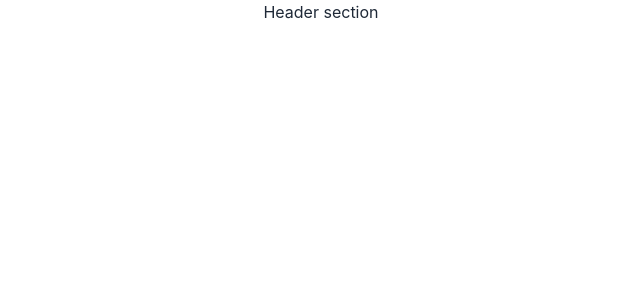
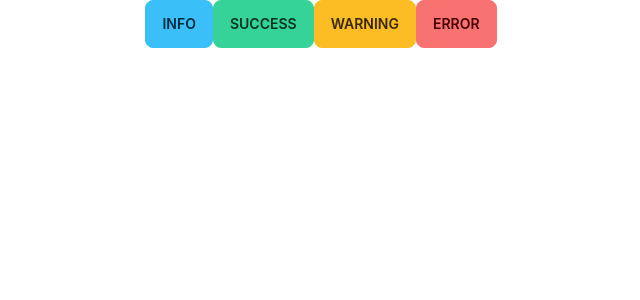
Before and after one commit to Elias-Gti/doctors-portal-app, a React (Create React App) app: page / in a window 1280 px wide. Shown: the top 300 px of the page, without its empty margins (319-959 px from the left). Built offline with nearby package versions, Linux system fonts and the light colour scheme.

Commit message:
Router dom

```diff
--- a/package.json
+++ b/package.json
@@ -9,6 +9,7 @@
     "daisyui": "^2.40.1",
     "react": "^18.2.0",
     "react-dom": "^18.2.0",
+    "react-router-dom": "^6.4.3",
     "react-scripts": "5.0.1",
     "web-vitals": "^2.1.4"
   },
--- a/src/App.js
+++ b/src/App.js
@@ -1,10 +1,12 @@
-import logo from './logo.svg';
 import './App.css';
 
 function App() {
   return (
     <div className="App">
-     <h1>Header section</h1>
+     <button className="btn btn-info">Info</button>
+<button className="btn btn-success">Success</button>
+<button className="btn btn-warning">Warning</button>
+<button className="btn btn-error">Error</button>
     </div>
   );
 }
```
Also changed, not shown: 2 other files (tests, documents, lock files or other folders).
